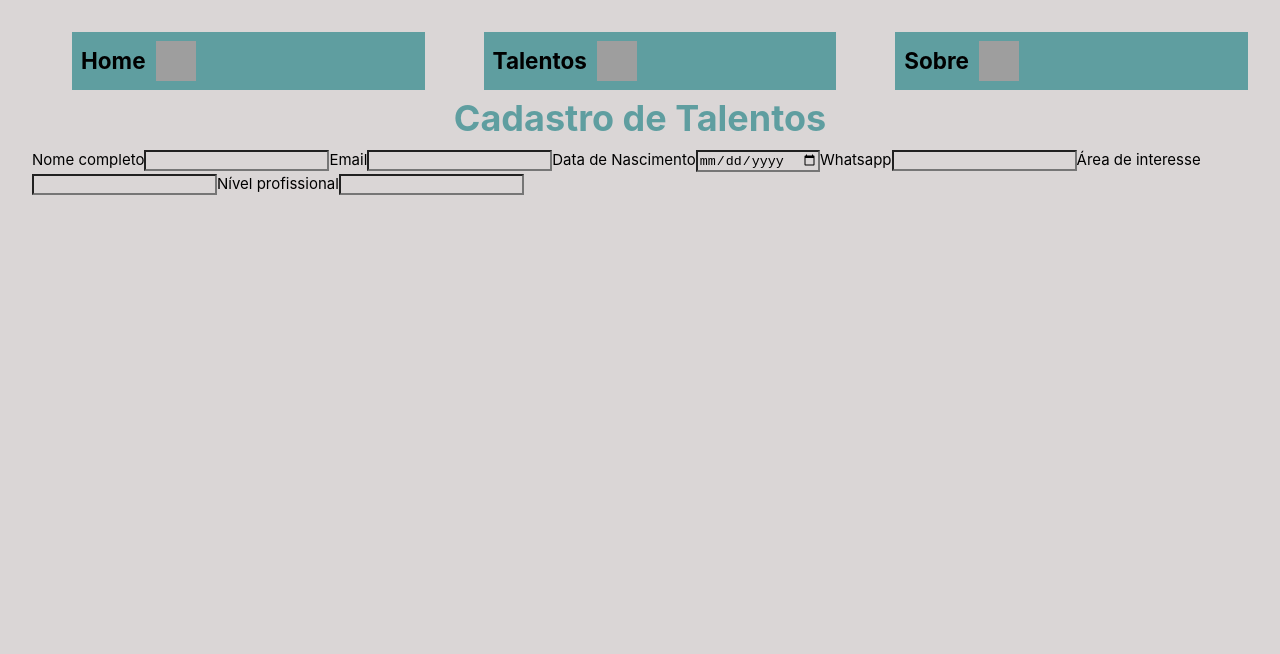
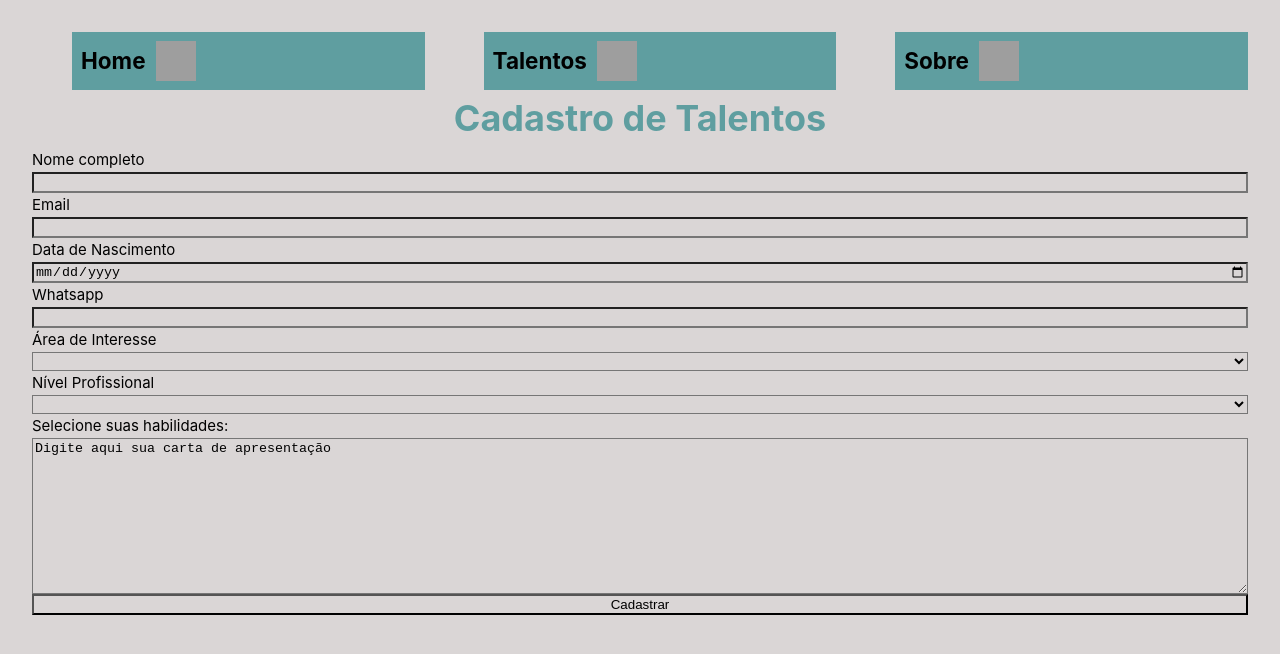
Before and after one commit to GabrielmValadao/Projeto_Banco_Talentos, a Vue app in the folder bancoTalentos/: page /talentos/novo in a window 1280 px wide. Shown: the top 654 px of the page. Built offline with nearby package versions, Linux system fonts and the light colour scheme; grey boxes are pictures that could not be loaded.

Commit message:
add inputs e v-models

```diff
--- a/bancoTalentos/src/views/Talent/New/TalentNew.vue
+++ b/bancoTalentos/src/views/Talent/New/TalentNew.vue
@@ -2,31 +2,71 @@
   <h1 class="titulo">Cadastro de Talentos</h1>
 
   <form>
-
     <label for="name">Nome completo</label>
-    <input type="text" id="name">
+    <input type="text" id="name" v-model="name" />
 
     <label for="email">Email</label>
-    <input type="text" id="email">
+    <input type="text" id="email" v-model="email" />
 
     <label for="data-nascimento">Data de Nascimento</label>
-    <input type="date" id="data-nascimento">
+    <input type="date" id="data-nascimento" v-model="date_birth" />
 
     <label for="whatsapp">Whatsapp</label>
-    <input type="number" id="whatsapp">
+    <input type="number" id="whatsapp" v-model="phone" />
 
-    <label for="email">Área de interesse</label>
-    <input type="" id="email">
+    <label for="area-interesse">Área de Interesse</label>
+    <select id="area-interesse" v-model="area">
+      <option value="frontend">Frontend</option>
+      <option value="backend">Backend</option>
+      <option value="fullstack">Fullstack</option>
+    </select>
 
-    <label for="nivel-profissional">Nível profissional</label>
-    <input type="text" id="email">
+    <label for="nivel-profissional">Nível Profissional</label>
+    <select id="nivel-profissional" v-model="nivel">
+      <option value="junior">Junior</option>
+      <option value="pleno">Pleno</option>
+      <option value="senior">Senior</option>
+    </select>
+
+    <p>Selecione suas habilidades:</p>
+
+    <div class="opcoes" v-if="area === 'frontend' || area === 'fullstack'">
+      <label><input type="checkbox" /> Html</label>
+      <label><input type="checkbox" /> Css</label>
+      <label><input type="checkbox" /> JavaScript</label>
+      <label><input type="checkbox" /> Vue</label>
+    </div>
+
+    <div class="opcoes" v-if="area === 'backend' || area === 'fullstack'">
+
+      <label><input type="checkbox" /> Node</label>
+      <label><input type="checkbox" /> Php</label>
+      <label><input type="checkbox" /> Laravel</label>
+      <label><input type="checkbox" /> Java</label>
+    </div>
 
 
 
+    <textarea cols="30" rows="10">Digite aqui sua carta de apresentação</textarea>
+
+    <button type="submit">Cadastrar</button>
   </form>
+</template>
 
-
-</template>
+<script>
+export default {
+  data() {
+    return {
+      name: "",
+      email: "",
+      date_birth: "",
+      phone: "",
+      area: "",
+      nivel: "",
+    };
+  },
+};
+</script>
 
 <style scoped>
 .titulo {
@@ -36,4 +76,15 @@
   font-weight: bold;
   height: auto;
 }
+
+form {
+  display: flex;
+  flex-direction: column;
+}
+
+.opcoes {
+    display: flex;
+    flex-direction: column;
+
+}
 </style>
```
Lines whose indentation alone changed are shown as unchanged.
